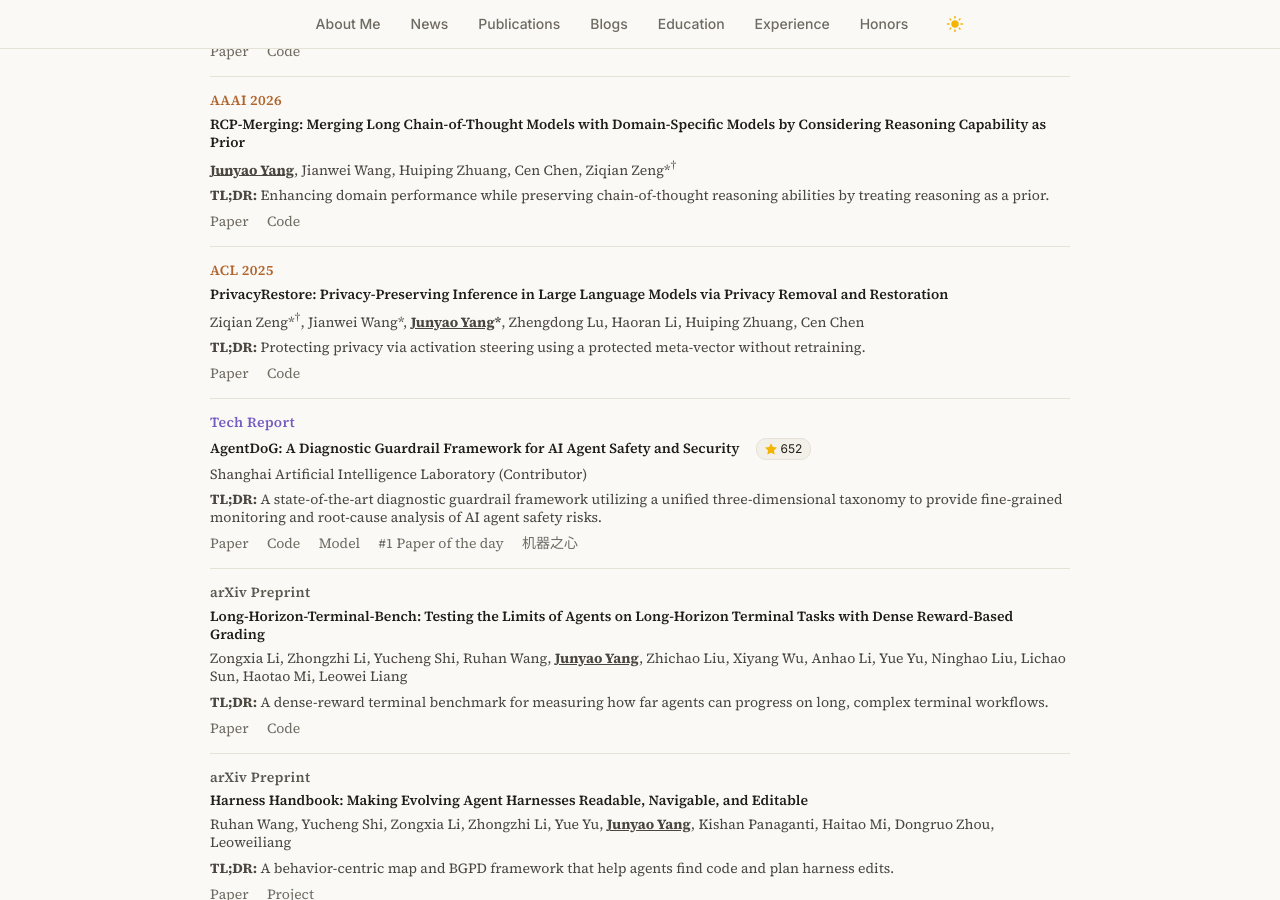
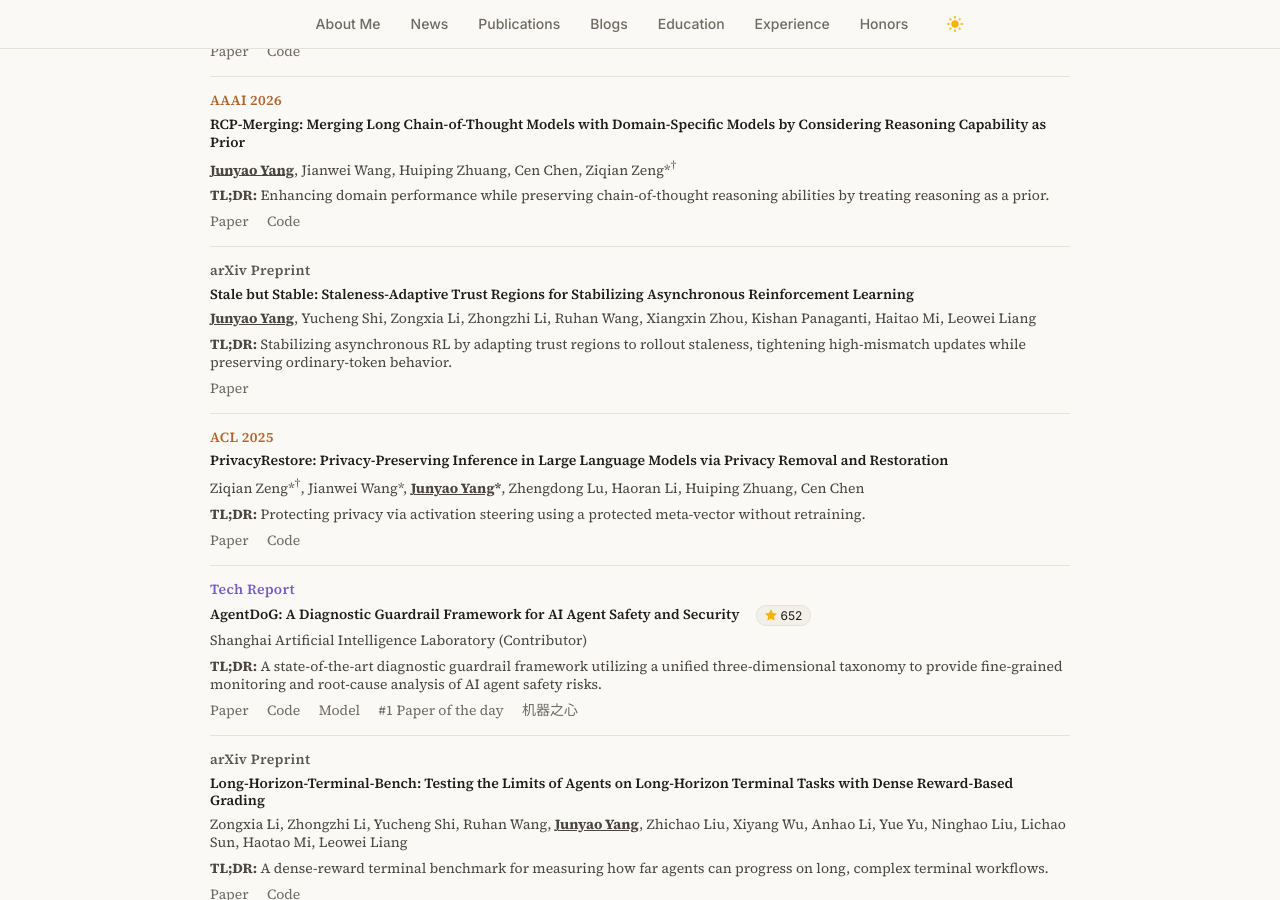
Before and after one commit to jyyang26/jyyang26.github.io, a Jekyll site: the page built from _pages/about.md, in a window 1280 px wide and 900 px high, scrolled down 1001 px. Built offline with Jekyll 4.4.1, drawn with Linux system fonts in a browser that asks for light colours; comment, search, counter and statistics services are not loaded.

Commit message:
Update about.md

```diff
--- a/_pages/about.md
+++ b/_pages/about.md
@@ -470,6 +470,18 @@
 
         <div class="paper-entry">
           <div class="paper-info">
+            <span class="paper-venue venue-arxiv">arXiv Preprint</span>
+            <a href="https://arxiv.org/abs/2607.18722" class="paper-title">Stale but Stable: Staleness-Adaptive Trust Regions for Stabilizing Asynchronous Reinforcement Learning</a>
+            <div class="paper-auth"><strong><u>Junyao Yang</u></strong>, Yucheng Shi, Zongxia Li, Zhongzhi Li, Ruhan Wang, Xiangxin Zhou, Kishan Panaganti, Haitao Mi, Leowei Liang</div>
+            <div class="paper-tldr"><strong>TL;DR:</strong> Stabilizing asynchronous RL by adapting trust regions to rollout staleness, tightening high-mismatch updates while preserving ordinary-token behavior.</div>
+            <div class="paper-links">
+              <a href="https://arxiv.org/abs/2607.18722">Paper</a>
+            </div>
+          </div>
+        </div>
+
+        <div class="paper-entry">
+          <div class="paper-info">
             <span class="paper-venue venue-conf">ACL 2025</span>
             <a href="https://arxiv.org/abs/2406.01394" class="paper-title">PrivacyRestore: Privacy-Preserving Inference in Large Language Models via Privacy Removal and Restoration</a>
             <div class="paper-auth">Ziqian Zeng*<sup>&dagger;</sup>, Jianwei Wang*, <strong><u>Junyao Yang</u>*</strong>, Zhengdong Lu, Haoran Li, Huiping Zhuang, Cen Chen</div>
@@ -559,12 +571,13 @@
 
         <div class="paper-entry">
           <div class="paper-info">
-            <span class="paper-venue venue-arxiv">arXiv Preprint</span>
-            <a href="https://arxiv.org/pdf/2605.17770v1" class="paper-title">Entropy-Gradient Inversion: Moving Toward Internal Mechanism of Large Reasoning Models</a>
-            <div class="paper-auth"><strong><u>Junyao Yang</u></strong>, Chen Qian, Kun Wang, Linfeng Zhang, Quanshi Zhang, Yong Liu, Dongrui Liu<sup>&dagger;</sup></div>
-            <div class="paper-tldr"><strong>TL;DR:</strong> Identifying <em>Entropy-Gradient Inversion</em>&mdash;a robust negative correlation between token entropy and logit gradients&mdash;as a geometric fingerprint of LRM reasoning capability, and proposing <strong>CorR-PO</strong> that embeds this signature into RL reward regularization to stabilize reasoning optimization without costly external verifiers.</div>
+            <span class="paper-venue venue-conf">AAAI 2026</span>
+            <a href="https://arxiv.org/abs/2508.03140" class="paper-title">RCP-Merging: Merging Long Chain-of-Thought Models with Domain-Specific Models by Considering Reasoning Capability as Prior</a>
+            <div class="paper-auth"><strong><u>Junyao Yang</u></strong>, Jianwei Wang, Huiping Zhuang, Cen Chen, Ziqian Zeng*<sup>&dagger;</sup></div>
+            <div class="paper-tldr"><strong>TL;DR:</strong> Enhancing domain performance while preserving chain-of-thought reasoning abilities by treating reasoning as a prior.</div>
             <div class="paper-links">
-              <a href="https://arxiv.org/pdf/2605.17770v1">Paper</a>
+              <a href="https://arxiv.org/abs/2508.03140">Paper</a>
+              <a href="https://github.com/ZeroNLP/RCP-Merging">Code</a>
             </div>
           </div>
         </div>
@@ -572,44 +585,11 @@
         <div class="paper-entry">
           <div class="paper-info">
             <span class="paper-venue venue-arxiv">arXiv Preprint</span>
-            <a href="https://arxiv.org/pdf/2601.15075" class="paper-title">The Why Behind the Action: Unveiling Internal Drivers via Agentic Attribution</a>
-            <div class="paper-auth">Chen Qian, Peng Wang, Dongrui Liu<sup>&dagger;</sup>, <strong><u>Junyao Yang</u></strong>, Dadi Guo, Ling Tang, Jilin Mei, Qihan Ren, Shuai Shao, Yong Liu, Jie Fu, Jing Shao, Xia Hu</div>
-            <div class="paper-tldr"><strong>TL;DR:</strong> A hierarchical framework for agentic attribution, using temporal likelihood and perturbation-based analysis to unveil internal factors driving LLM-based agent actions.</div>
+            <a href="https://arxiv.org/abs/2607.18722" class="paper-title">Stale but Stable: Staleness-Adaptive Trust Regions for Stabilizing Asynchronous Reinforcement Learning</a>
+            <div class="paper-auth"><strong><u>Junyao Yang</u></strong>, Yucheng Shi, Zongxia Li, Zhongzhi Li, Ruhan Wang, Xiangxin Zhou, Kishan Panaganti, Haitao Mi, Leowei Liang</div>
+            <div class="paper-tldr"><strong>TL;DR:</strong> Stabilizing asynchronous RL by adapting trust regions to rollout staleness, tightening high-mismatch updates while preserving ordinary-token behavior.</div>
             <div class="paper-links">
-              <a href="https://arxiv.org/pdf/2601.15075">Paper</a>
-            <a href="https://arxiv.org/pdf/2601.15075">Code</a>
-            </div>
-          </div>
-        </div>
-
-        <div class="paper-entry">
-          <div class="paper-info">
-            <span class="paper-venue venue-tech">Tech Report</span>
-            <div class="paper-title-row">
-              <a href="https://arxiv.org/abs/2601.18491" class="paper-title">AgentDoG: A Diagnostic Guardrail Framework for AI Agent Safety and Security</a>
-              <a class="gh-star" href="https://github.com/AI45Lab/AgentDoG" data-repo="AI45Lab/AgentDoG" title="GitHub stars"><svg viewBox="0 0 24 24"><path d="M12 .587l3.668 7.431 8.207 1.192-5.938 5.788 1.402 8.174L12 19.302l-7.339 3.87 1.402-8.174L.125 9.21l8.207-1.192L12 .587z"/></svg><!-- <span class="gh-star-count">652</span> --></a>
-            </div>
-            <div class="paper-auth">Shanghai Artificial Intelligence Laboratory (Contributor)</div>
-            <div class="paper-tldr"><strong>TL;DR:</strong> A state-of-the-art diagnostic guardrail framework utilizing a unified three-dimensional taxonomy to provide fine-grained monitoring and root-cause analysis of AI agent safety risks.</div>
-            <div class="paper-links">
-              <a href="https://arxiv.org/abs/2601.18491">Paper</a>
-              <a href="https://github.com/AI45Lab/AgentDoG">Code</a>
-              <a href="https://huggingface.co/collections/AI45Research/agentdog">Model</a>
-              <a href="https://huggingface.co/papers/date/2026-01-28">#1 Paper of the day</a>
-              <a href="https://mp.weixin.qq.com/s/gGcM_fBGnRCoGe4mxZZePw">机器之心</a>
-            </div>
-          </div>
-        </div>
-
-        <div class="paper-entry">
-          <div class="paper-info">
-            <span class="paper-venue venue-conf">AAAI 2026</span>
-            <a href="https://arxiv.org/abs/2508.03140" class="paper-title">RCP-Merging: Merging Long Chain-of-Thought Models with Domain-Specific Models by Considering Reasoning Capability as Prior</a>
-            <div class="paper-auth"><strong><u>Junyao Yang</u></strong>, Jianwei Wang, Huiping Zhuang, Cen Chen, Ziqian Zeng*<sup>&dagger;</sup></div>
-            <div class="paper-tldr"><strong>TL;DR:</strong> Enhancing domain performance while preserving chain-of-thought reasoning abilities by treating reasoning as a prior.</div>
-            <div class="paper-links">
-              <a href="https://arxiv.org/abs/2508.03140">Paper</a>
-              <a href="https://github.com/ZeroNLP/RCP-Merging">Code</a>
+              <a href="https://arxiv.org/abs/2607.18722">Paper</a>
             </div>
           </div>
         </div>
@@ -649,6 +629,50 @@
             <div class="paper-links">
               <a href="https://arxiv.org/abs/2607.13285">Paper</a>
               <a href="https://ruhan-wang.github.io/Harness-Handbook/">Project</a>
+            </div>
+          </div>
+        </div>
+
+        <div class="paper-entry">
+          <div class="paper-info">
+            <span class="paper-venue venue-tech">Tech Report</span>
+            <div class="paper-title-row">
+              <a href="https://arxiv.org/abs/2601.18491" class="paper-title">AgentDoG: A Diagnostic Guardrail Framework for AI Agent Safety and Security</a>
+              <a class="gh-star" href="https://github.com/AI45Lab/AgentDoG" data-repo="AI45Lab/AgentDoG" title="GitHub stars"><svg viewBox="0 0 24 24"><path d="M12 .587l3.668 7.431 8.207 1.192-5.938 5.788 1.402 8.174L12 19.302l-7.339 3.87 1.402-8.174L.125 9.21l8.207-1.192L12 .587z"/></svg><!-- <span class="gh-star-count">652</span> --></a>
+            </div>
+            <div class="paper-auth">Shanghai Artificial Intelligence Laboratory (Contributor)</div>
+            <div class="paper-tldr"><strong>TL;DR:</strong> A state-of-the-art diagnostic guardrail framework utilizing a unified three-dimensional taxonomy to provide fine-grained monitoring and root-cause analysis of AI agent safety risks.</div>
+            <div class="paper-links">
+              <a href="https://arxiv.org/abs/2601.18491">Paper</a>
+              <a href="https://github.com/AI45Lab/AgentDoG">Code</a>
+              <a href="https://huggingface.co/collections/AI45Research/agentdog">Model</a>
+              <a href="https://huggingface.co/papers/date/2026-01-28">#1 Paper of the day</a>
+              <a href="https://mp.weixin.qq.com/s/gGcM_fBGnRCoGe4mxZZePw">机器之心</a>
+            </div>
+          </div>
+        </div>
+
+        <div class="paper-entry">
+          <div class="paper-info">
+            <span class="paper-venue venue-arxiv">arXiv Preprint</span>
+            <a href="https://arxiv.org/pdf/2605.17770v1" class="paper-title">Entropy-Gradient Inversion: Moving Toward Internal Mechanism of Large Reasoning Models</a>
+            <div class="paper-auth"><strong><u>Junyao Yang</u></strong>, Chen Qian, Kun Wang, Linfeng Zhang, Quanshi Zhang, Yong Liu, Dongrui Liu<sup>&dagger;</sup></div>
+            <div class="paper-tldr"><strong>TL;DR:</strong> Identifying <em>Entropy-Gradient Inversion</em>&mdash;a robust negative correlation between token entropy and logit gradients&mdash;as a geometric fingerprint of LRM reasoning capability, and proposing <strong>CorR-PO</strong> that embeds this signature into RL reward regularization to stabilize reasoning optimization without costly external verifiers.</div>
+            <div class="paper-links">
+              <a href="https://arxiv.org/pdf/2605.17770v1">Paper</a>
+            </div>
+          </div>
+        </div>
+
+        <div class="paper-entry">
+          <div class="paper-info">
+            <span class="paper-venue venue-arxiv">arXiv Preprint</span>
+            <a href="https://arxiv.org/pdf/2601.15075" class="paper-title">The Why Behind the Action: Unveiling Internal Drivers via Agentic Attribution</a>
+            <div class="paper-auth">Chen Qian, Peng Wang, Dongrui Liu<sup>&dagger;</sup>, <strong><u>Junyao Yang</u></strong>, Dadi Guo, Ling Tang, Jilin Mei, Qihan Ren, Shuai Shao, Yong Liu, Jie Fu, Jing Shao, Xia Hu</div>
+            <div class="paper-tldr"><strong>TL;DR:</strong> A hierarchical framework for agentic attribution, using temporal likelihood and perturbation-based analysis to unveil internal factors driving LLM-based agent actions.</div>
+            <div class="paper-links">
+              <a href="https://arxiv.org/pdf/2601.15075">Paper</a>
+            <a href="https://arxiv.org/pdf/2601.15075">Code</a>
             </div>
           </div>
         </div>
```
